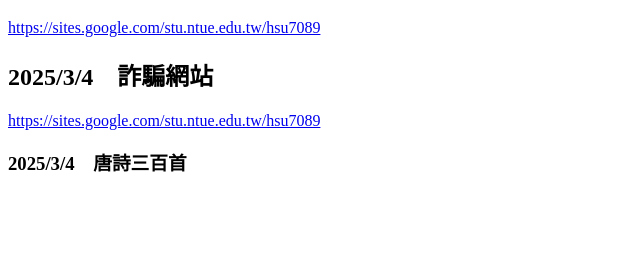
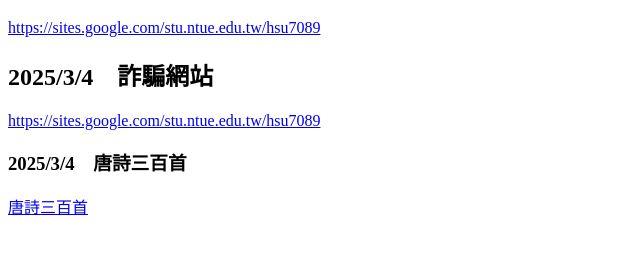
Before and after one commit to hsu7089/hsu7089.github.io, a plain HTML site: page index.html in a window 1280 px wide. Shown: the part 70-324 px from the top of the page, without its empty margins (0-640 px from the left). Drawn offline with Linux system fonts and the light colour scheme.

Commit message:
Update index.html

```diff
--- a/index.html
+++ b/index.html
@@ -14,7 +14,7 @@
         <p><a href="https://md.ntue.edu.tw/">https://sites.google.com/stu.ntue.edu.tw/hsu7089</a></p>
 
         <h3>2025/3/4　唐詩三百首</h3>
-        <p><a href="https://sites.google.com/stu.ntue.edu.tw/hsu70890311\0311_index"></a></p>
+        <p><a href="./唐詩三百首.html">唐詩三百首</a></p>
 
     </body>
 
```
